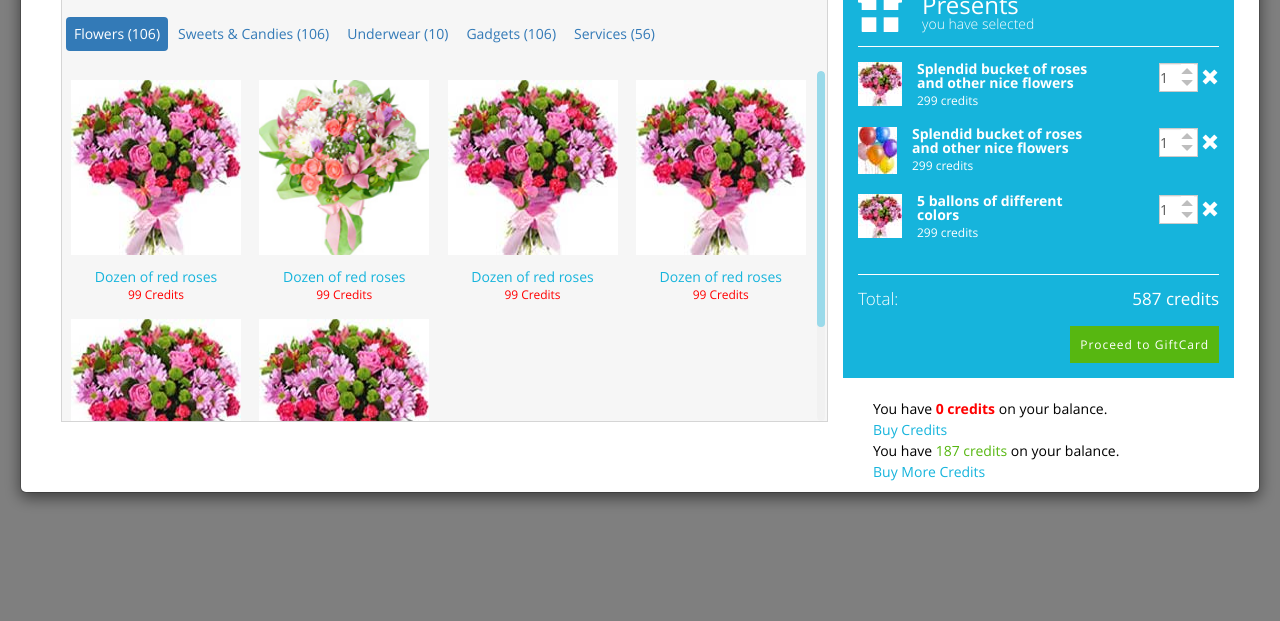
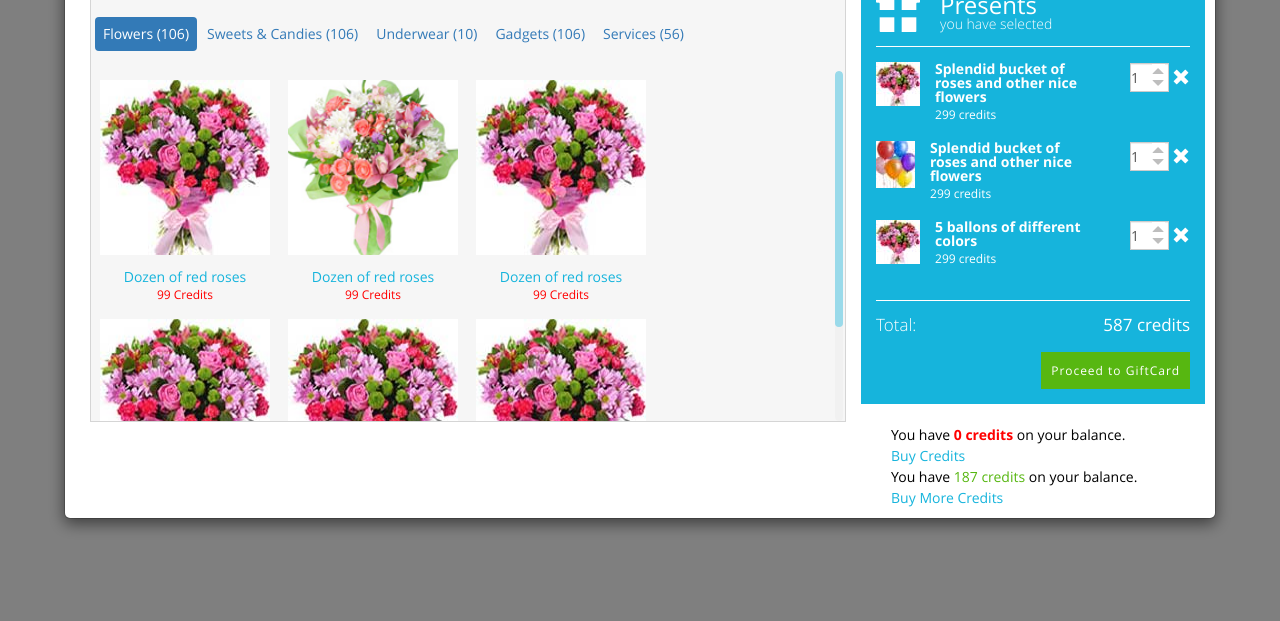
Before and after one commit to samogray/brides, a website: page present-lady-modal.html in a window 1280 px wide. Shown: the part 179-800 px from the top of the page. Drawn offline with nearby package versions, Linux system fonts and the light colour scheme.

Commit message:
modal-fix-mobile

```diff
--- a/css/scss/modules/modal-present.scss
+++ b/css/scss/modules/modal-present.scss
@@ -1,7 +1,27 @@
 @import "../variables.scss";
 .modal-dialog.modal-lg.big-lg {
-  width: 1240px;
+  width: 90%;
+  max-width: 1240px;
 }
+.flex-wrap-modal {
+  display: flex;
+  flex-direction: row;
+  flex-wrap: nowrap;
+  @media (max-width: 1275px){
+    flex-wrap: wrap;
+  }
+}
+.modal-item.main {
+  width: 100%;
+
+  .invie-to{
+    @media (max-width: 661px){
+      font-size: 26px;
+    }
+  }
+}
+
+
 .scrollbar-inner{
   overflow: hidden;
   max-height: 350px;
@@ -23,6 +43,10 @@ li{
     font-size: $font-size-sm;
     color: $color-grey-line;
     border: none;
+  }
+  @media (max-width: 847px){
+    float:none;
+    background-color: white!important;
   }
 }
   li.active>a{
@@ -52,8 +76,10 @@ li{
 
 /*-----------GIFT-----------------*/
 .gift-wrapper{
-  display: block;
+  display: flex;
   padding-right: 12px;
+  flex-direction: row;
+  flex-wrap: wrap;
 }
 .gift{
   box-sizing: border-box;
@@ -203,6 +229,9 @@ p{
       .cart-center{
         width: 50%;
         display: inline-block;
+        @media (max-width: 390px){
+          width: 62%;
+        }
       }
       h3{
         font-family: $font-bold;
@@ -234,6 +263,9 @@ p{
       img{
         float:left;
         margin-right: 15px;
+        @media (max-width: 390px){
+          float:none;
+        }
       }
 
   }
--- a/present-lady-modal.html
+++ b/present-lady-modal.html
@@ -28,8 +28,8 @@
     <div class="modal-dialog modal-lg big-lg">
         <div class="modal-content invite-contetnt">
             <div class="container-fluid">
-                <div class="row">
-                    <div class="col-lg-8 col-md-8 no-padding-r">
+                <div class="flex-wrap-modal">
+                    <div class="modal-item main">
                         <div class="invie-to">
                             <div class="invite-to-h3">Send presents to
                                 <div class="invite-link">
@@ -82,7 +82,6 @@
                                                     <div class="row">
                                                         <div class="scrollbar-inner">
                                                             <div class="gift-wrapper">
-                                                                <div class="col-lg-3 col-md-4 col-sm-4 col-xs-12 no-padding">
                                                                     <div class="gift">
                                                                         <img src="img/gift1.jpg" alt="present" class="img-responsive"/>
                                                                         <div class="name-gift">
@@ -99,8 +98,6 @@
                                                                             <a href="#0" class="btn">Add Present</a>
                                                                         </div>
                                                                     </div>
-                                                                </div>
-                                                                <div class="col-lg-3 col-md-4 col-sm-4 col-xs-12 no-padding">
                                                                     <div class="gift">
                                                                         <img src="img/gift2.png" alt="present" class="img-responsive"/>
                                                                         <div class="name-gift">
@@ -117,8 +114,6 @@
                                                                             <a href="#0" class="btn">Add Present</a>
                                                                         </div>
                                                                     </div>
-                                                                </div>
-                                                                <div class="col-lg-3 col-md-4 col-sm-4 col-xs-12 no-padding">
                                                                     <div class="gift">
                                                                         <img src="img/gift1.jpg" alt="present" class="img-responsive"/>
                                                                         <div class="name-gift">
@@ -135,8 +130,6 @@
                                                                             <a href="#0" class="btn">Add Present</a>
                                                                         </div>
                                                                     </div>
-                                                                </div>
-                                                                <div class="col-lg-3 col-md-4 col-sm-4 col-xs-12 no-padding">
                                                                     <div class="gift">
                                                                         <img src="img/gift1.jpg" alt="present" class="img-responsive"/>
                                                                         <div class="name-gift">
@@ -153,8 +146,6 @@
                                                                             <a href="#0" class="btn">Add Present</a>
                                                                         </div>
                                                                     </div>
-                                                                </div>
-                                                                <div class="col-lg-3 col-md-4 col-sm-4 col-xs-12 no-padding">
                                                                     <div class="gift">
                                                                         <img src="img/gift1.jpg" alt="present" class="img-responsive"/>
                                                                         <div class="name-gift">
@@ -171,8 +162,6 @@
                                                                             <a href="#0" class="btn">Add Present</a>
                                                                         </div>
                                                                     </div>
-                                                                </div>
-                                                                <div class="col-lg-3 col-md-4 col-sm-4 col-xs-12 no-padding">
                                                                     <div class="gift">
                                                                         <img src="img/gift1.jpg" alt="present" class="img-responsive"/>
                                                                         <div class="name-gift">
@@ -189,7 +178,6 @@
                                                                             <a href="#0" class="btn">Add Present</a>
                                                                         </div>
                                                                     </div>
-                                                                </div>
                                                             </div>
                                                         </div>
                                                     </div>
@@ -198,7 +186,6 @@
                                                     <div class="row">
                                                         <div class="scrollbar-inner">
                                                             <div class="gift-wrapper">
-                                                                <div class="col-lg-3 col-md-4 col-sm-4 col-xs-12 no-padding">
                                                                     <div class="gift">
                                                                         <img src="img/gift1.jpg" alt="present" class="img-responsive"/>
                                                                         <div class="name-gift">
@@ -215,7 +202,6 @@
                                                                             <a href="#0" class="btn">Add Present</a>
                                                                         </div>
                                                                     </div>
-                                                                </div>
                                                             </div>
                                                         </div>
                                                     </div>
@@ -224,7 +210,6 @@
                                                     <div class="row">
                                                         <div class="scrollbar-inner">
                                                             <div class="gift-wrapper">
-                                                                <div class="col-lg-3 col-md-4 col-sm-4 col-xs-12 no-padding">
                                                                     <div class="gift">
                                                                         <img src="img/gift1.jpg" alt="present" class="img-responsive"/>
                                                                         <div class="name-gift">
@@ -241,7 +226,6 @@
                                                                             <a href="#0" class="btn">Add Present</a>
                                                                         </div>
                                                                     </div>
-                                                                </div>
                                                             </div>
                                                         </div>
                                                     </div>
@@ -250,7 +234,6 @@
                                                     <div class="row">
                                                         <div class="scrollbar-inner">
                                                             <div class="gift-wrapper">
-                                                                <div class="col-lg-3 col-md-4 col-sm-4 col-xs-12 no-padding">
                                                                     <div class="gift">
                                                                         <img src="img/gift1.jpg" alt="present" class="img-responsive"/>
                                                                         <div class="name-gift">
@@ -267,7 +250,6 @@
                                                                             <a href="#0" class="btn">Add Present</a>
                                                                         </div>
                                                                     </div>
-                                                                </div>
                                                             </div>
                                                         </div>
                                                     </div>
@@ -276,7 +258,6 @@
                                                     <div class="row">
                                                         <div class="scrollbar-inner">
                                                             <div class="gift-wrapper">
-                                                                <div class="col-lg-3 col-md-4 col-sm-4 col-xs-12 no-padding">
                                                                     <div class="gift">
                                                                         <img src="img/gift1.jpg" alt="present" class="img-responsive"/>
                                                                         <div class="name-gift">
@@ -293,7 +274,6 @@
                                                                             <a href="#0" class="btn">Add Present</a>
                                                                         </div>
                                                                     </div>
-                                                                </div>
                                                             </div>
                                                         </div>
                                                     </div>
@@ -309,7 +289,7 @@
                             </div>
                         </div>
                     </div>
-                    <div class="col-lg-4  col-md-4 no-padding-l">
+                    <div class="modal-item aside">
                         <div class="invite-foto-wrap">
                             <div class="link-girl clearfix">
                                 <div class="bl">
```
Also changed, not shown: css/from-sass.css, css/style-min.css, 1 other file.
